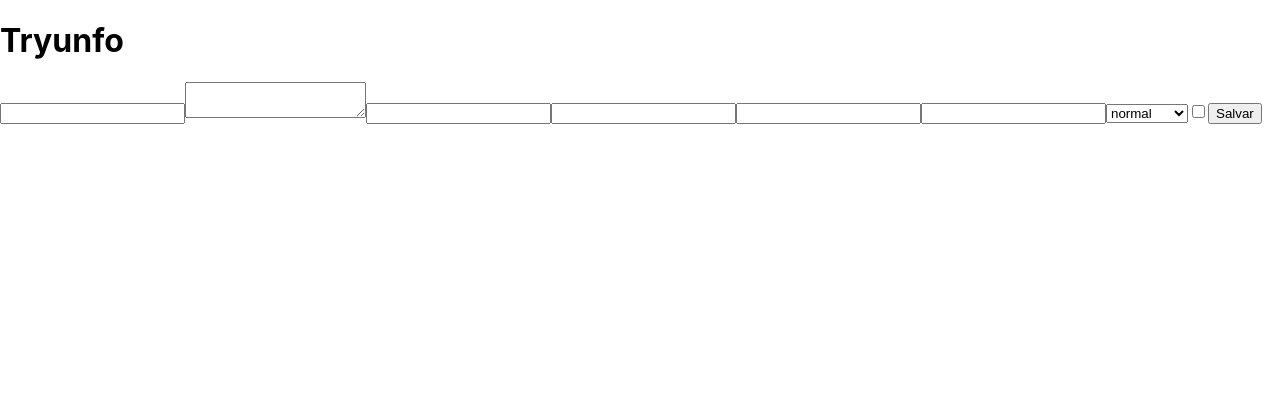
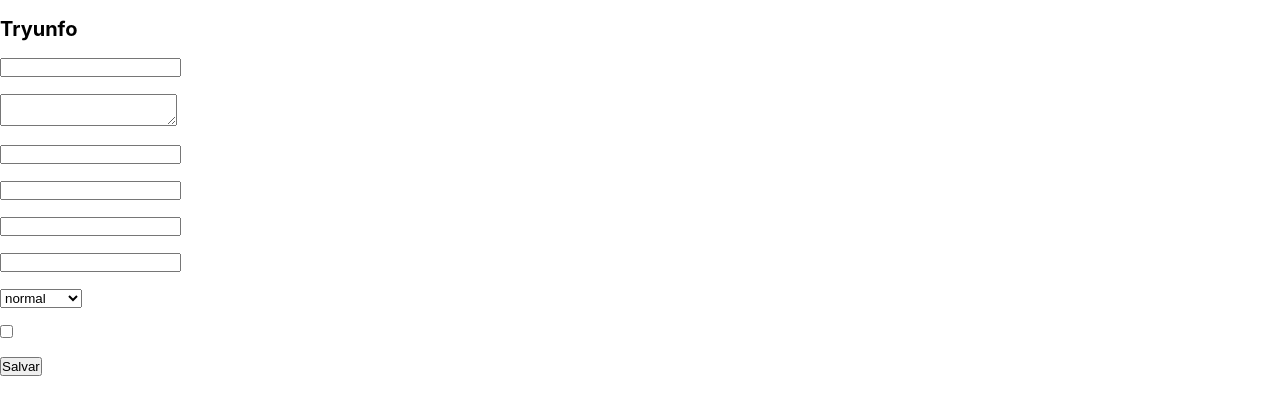
Before and after one commit to Gabrielja2/Tryunfo, a React (Create React App) app: page / in a window 1280 px wide. Shown: the top 414 px of the page. Built offline with nearby package versions, Linux system fonts and the light colour scheme.

Commit message:
requisito 1 e css inicial finalizados

```diff
--- a/src/App.js
+++ b/src/App.js
@@ -1,5 +1,6 @@
 import React from 'react';
 import Form from './components/Form';
+import './components/app.css';
 
 class App extends React.Component {
   render() {
--- a/src/components/Form.jsx
+++ b/src/components/Form.jsx
@@ -32,7 +32,9 @@ class Form extends Component {
         <label htmlFor="trunfo-input">
           <input data-testid="trunfo-input" type="checkbox" />
         </label>
-        <button type="button" data-testid="save-button">Salvar</button>
+        <div>
+          <button type="button" data-testid="save-button">Salvar</button>
+        </div>
       </form>
     );
   }
--- /dev/null
+++ b/src/components/app.css
@@ -0,0 +1,18 @@
+* {
+  box-sizing: border-box;
+  margin: 0;
+  padding: 0;
+}
+
+:root {
+  font-size: 62.5%;
+}
+h1 {
+  padding-block: 1.7rem;
+}
+
+form {
+  display: flex;
+  flex-direction: column;
+  gap: 1.7rem;
+}
```
